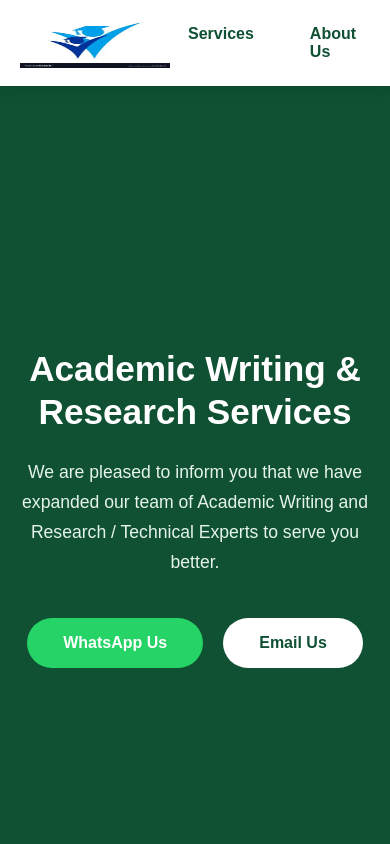
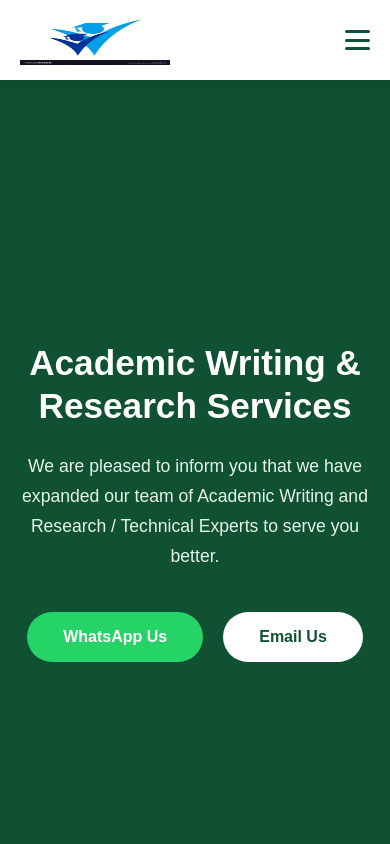
Before and after one commit to Antony-Mwangi/Top-notch-Academia, a Next.js app: page / in a window 390 px wide. Shown: the top 844 px of the page. Built offline with nearby package versions, Linux system fonts and the light colour scheme.

Commit message:
phase two

```diff
--- a/app/page.js
+++ b/app/page.js
@@ -1,52 +1,67 @@
 "use client";
 
+import { useState, useEffect } from "react";
 import Image from "next/image";
 
 export default function HomePage() {
+  const [menuOpen, setMenuOpen] = useState(false);
+  const [isMobile, setIsMobile] = useState(false);
+
+  useEffect(() => {
+    const handleResize = () => setIsMobile(window.innerWidth <= 768);
+    handleResize(); // initial check
+    window.addEventListener("resize", handleResize);
+    return () => window.removeEventListener("resize", handleResize);
+  }, []);
+
   return (
     <main style={styles.page}>
-      {/* HEADER / NAVIGATION */}
+      {/* HEADER */}
       <header style={styles.header}>
         <div style={styles.navContainer}>
           <div style={styles.logo}>
             <Image src="/LOGO.webp" alt="TopNotch Academia Logo" width={150} height={50} />
           </div>
+
+          {isMobile ? (
+            <>
+              <div style={styles.hamburger} onClick={() => setMenuOpen(!menuOpen)}>
+                <div style={styles.bar}></div>
+                <div style={styles.bar}></div>
+                <div style={styles.bar}></div>
+              </div>
+
+              {menuOpen && (
+                <nav style={styles.navMobile}>
+                  <a href="#services" style={styles.navLink} onClick={() => setMenuOpen(false)}>Services</a>
+                  <a href="#about" style={styles.navLink} onClick={() => setMenuOpen(false)}>About Us</a>
+                  <a href="#howitworks" style={styles.navLink} onClick={() => setMenuOpen(false)}>How It Works</a>
+                  <a href="#contact" style={styles.navLink} onClick={() => setMenuOpen(false)}>Contact</a>
+                </nav>
+              )}
+            </>
+          ) : (
             <nav style={styles.nav}>
               <a href="#services" style={styles.navLink}>Services</a>
               <a href="#about" style={styles.navLink}>About Us</a>
               <a href="#howitworks" style={styles.navLink}>How It Works</a>
               <a href="#contact" style={styles.navLink}>Contact</a>
             </nav>
+          )}
         </div>
       </header>
 
       {/* HERO */}
       <section style={styles.hero}>
         <div style={styles.heroContent}>
-          <h1 style={styles.title}>
-            Academic Writing & Research Services
-          </h1>
-
+          <h1 style={styles.title}>Academic Writing & Research Services</h1>
           <p style={styles.subtitle}>
             We are pleased to inform you that we have expanded our team of
             Academic Writing and Research / Technical Experts to serve you better.
           </p>
-
           <div style={styles.buttons}>
-            <a
-              href="https://wa.me/254799890080"
-              target="_blank"
-              style={styles.heroBtnGreen}
-            >
-              WhatsApp Us
-            </a>
-
-            <a
-              href="mailto:Topnotchacademia057@gmail.com"
-              style={styles.heroBtnWhite}
-            >
-              Email Us
-            </a>
+            <a href="https://wa.me/254799890080" target="_blank" style={styles.heroBtnGreen}>WhatsApp Us</a>
+            <a href="mailto:Topnotchacademia057@gmail.com" style={styles.heroBtnWhite}>Email Us</a>
           </div>
         </div>
       </section>
@@ -87,7 +102,6 @@ export default function HomePage() {
             </ul>
           </div>
         </div>
-
         <p style={styles.note}>
           ✔ We provide authentic and original papers that are free from plagiarism
           of any kind (including AI), delivered at affordable rates and within
@@ -124,12 +138,8 @@ export default function HomePage() {
       <footer id="contact" style={styles.footer}>
         <p>© 2026 TopNotch Academia. All Rights Reserved.</p>
         <div style={styles.footerLinks}>
-          <a href="https://wa.me/254799890080" target="_blank" style={styles.footerLink}>
-            WhatsApp
-          </a>
-          <a href="mailto:Topnotchacademia057@gmail.com" style={styles.footerLink}>
-            Email
-          </a>
+          <a href="https://wa.me/254799890080" target="_blank" style={styles.footerLink}>WhatsApp</a>
+          <a href="mailto:Topnotchacademia057@gmail.com" style={styles.footerLink}>Email</a>
         </div>
       </footer>
     </main>
@@ -137,252 +147,49 @@ export default function HomePage() {
 }
 
 const styles = {
-  page: {
-    fontFamily: "Arial, Helvetica, sans-serif",
-    margin: 0,
-    padding: 0,
-    backgroundColor: "#ffffff",
-    color: "#212529",
-  },
+  page: { fontFamily: "Arial, Helvetica, sans-serif", margin: 0, padding: 0, backgroundColor: "#fff", color: "#212529" },
 
-  /* HEADER / NAVIGATION */
-  header: {
-    position: "sticky",
-    top: 0,
-    backgroundColor: "#ffffff",
-    zIndex: 100,
-    boxShadow: "0 4px 15px rgba(0,0,0,0.1)",
-  },
-
-  navContainer: {
-    maxWidth: "1200px",
-    margin: "0 auto",
-    display: "flex",
-    justifyContent: "space-between",
-    alignItems: "center",
-    padding: "15px 20px",
-  },
-
-  logo: {
-    display: "flex",
-    alignItems: "center",
-  },
-
-  nav: {
-    display: "flex",
-    gap: "20px",
-  },
-
-  navLink: {
-    textDecoration: "none",
-    color: "#0f5132",
-    fontWeight: "700",
-    fontSize: "1rem",
-    padding: "10px 18px",
-    borderRadius: "8px",
-    transition: "all 0.3s ease",
-  },
-
-  navLinkHover: {
-    backgroundColor: "#0f5132",
-    color: "#ffffff",
-  },
+  /* HEADER */
+  header: { position: "sticky", top: 0, backgroundColor: "#fff", zIndex: 100, boxShadow: "0 4px 15px rgba(0,0,0,0.1)" },
+  navContainer: { maxWidth: "1200px", margin: "0 auto", display: "flex", justifyContent: "space-between", alignItems: "center", padding: "15px 20px" },
+  logo: { display: "flex", alignItems: "center" },
+  nav: { display: "flex", gap: "20px" },
+  navMobile: { display: "flex", flexDirection: "column", gap: "15px", position: "absolute", top: "70px", right: "20px", backgroundColor: "#ffffff", padding: "15px 25px", borderRadius: "8px", boxShadow: "0 5px 20px rgba(0,0,0,0.15)" },
+  navLink: { textDecoration: "none", color: "#0f5132", fontWeight: "700", fontSize: "1rem", padding: "10px 18px", borderRadius: "8px", transition: "all 0.3s ease" },
+  hamburger: { display: "flex", flexDirection: "column", justifyContent: "space-between", width: "25px", height: "20px", cursor: "pointer" },
+  bar: { height: "3px", width: "100%", backgroundColor: "#0f5132", borderRadius: "3px" },
 
   /* HERO */
-  hero: {
-    minHeight: "100vh",
-    backgroundColor: "#0f5132",
-    display: "flex",
-    alignItems: "center",
-    justifyContent: "center",
-    padding: "60px 20px",
-    color: "#ffffff",
-    textAlign: "center",
-  },
-
-  heroContent: {
-    maxWidth: "950px",
-  },
-
-  title: {
-    fontSize: "clamp(2.2rem, 5vw, 3.2rem)",
-    fontWeight: "800",
-    marginBottom: "25px",
-    lineHeight: "1.2",
-  },
-
-  subtitle: {
-    fontSize: "clamp(1.1rem, 2.8vw, 1.35rem)",
-    lineHeight: "1.7",
-    marginBottom: "40px",
-    color: "#e6f4ea",
-  },
-
-  buttons: {
-    display: "flex",
-    gap: "20px",
-    justifyContent: "center",
-    flexWrap: "wrap",
-  },
-
-  heroBtnGreen: {
-    backgroundColor: "#25D366",
-    color: "#ffffff",
-    padding: "16px 36px",
-    borderRadius: "40px",
-    fontWeight: "700",
-    fontSize: "1rem",
-    textDecoration: "none",
-    transition: "all 0.3s ease",
-  },
-
-  heroBtnWhite: {
-    backgroundColor: "#ffffff",
-    color: "#0f5132",
-    padding: "16px 36px",
-    borderRadius: "40px",
-    fontWeight: "700",
-    fontSize: "1rem",
-    textDecoration: "none",
-    transition: "all 0.3s ease",
-  },
-
-  heroBtnHoverGreen: {
-    backgroundColor: "#1ebe57",
-  },
-
-  heroBtnHoverWhite: {
-    backgroundColor: "#0f5132",
-    color: "#ffffff",
-  },
+  hero: { minHeight: "100vh", backgroundColor: "#0f5132", display: "flex", alignItems: "center", justifyContent: "center", padding: "60px 20px", color: "#fff", textAlign: "center" },
+  heroContent: { maxWidth: "950px" },
+  title: { fontSize: "clamp(2.2rem, 5vw, 3.2rem)", fontWeight: "800", marginBottom: "25px", lineHeight: "1.2" },
+  subtitle: { fontSize: "clamp(1.1rem, 2.8vw, 1.35rem)", lineHeight: "1.7", marginBottom: "40px", color: "#e6f4ea" },
+  buttons: { display: "flex", gap: "20px", justifyContent: "center", flexWrap: "wrap" },
+  heroBtnGreen: { backgroundColor: "#25D366", color: "#fff", padding: "16px 36px", borderRadius: "40px", fontWeight: "700", fontSize: "1rem", textDecoration: "none", transition: "all 0.3s ease" },
+  heroBtnWhite: { backgroundColor: "#fff", color: "#0f5132", padding: "16px 36px", borderRadius: "40px", fontWeight: "700", fontSize: "1rem", textDecoration: "none", transition: "all 0.3s ease" },
 
   /* SERVICES */
-  services: {
-    padding: "80px 20px",
-    backgroundColor: "#f1f3f5",
-  },
+  services: { padding: "80px 20px", backgroundColor: "#f1f3f5" },
+  sectionTitle: { textAlign: "center", fontSize: "clamp(2rem, 4.5vw, 2.6rem)", marginBottom: "50px", color: "#0f5132", fontWeight: "800" },
+  servicesGrid: { display: "grid", gridTemplateColumns: "repeat(auto-fit, minmax(300px, 1fr))", gap: "40px", maxWidth: "1200px", margin: "0 auto" },
+  serviceCard: { backgroundColor: "#ffffff", padding: "35px", borderRadius: "18px", boxShadow: "0 10px 28px rgba(0,0,0,0.1)" },
+  cardTitle: { fontSize: "1.5rem", marginBottom: "20px", color: "#198754", fontWeight: "700" },
+  list: { paddingLeft: "20px", fontSize: "1.05rem", lineHeight: "1.9" },
+  note: { marginTop: "50px", maxWidth: "950px", marginInline: "auto", textAlign: "center", fontSize: "1.1rem", lineHeight: "1.7", color: "#212529", fontWeight: "500" },
 
-  sectionTitle: {
-    textAlign: "center",
-    fontSize: "clamp(2rem, 4.5vw, 2.6rem)",
-    marginBottom: "50px",
-    color: "#0f5132",
-    fontWeight: "800",
-  },
-
-  servicesGrid: {
-    display: "grid",
-    gridTemplateColumns: "repeat(auto-fit, minmax(300px, 1fr))",
-    gap: "40px",
-    maxWidth: "1200px",
-    margin: "0 auto",
-  },
-
-  serviceCard: {
-    backgroundColor: "#ffffff",
-    padding: "35px",
-    borderRadius: "18px",
-    boxShadow: "0 10px 28px rgba(0,0,0,0.1)",
-  },
-
-  cardTitle: {
-    fontSize: "1.5rem",
-    marginBottom: "20px",
-    color: "#198754",
-    fontWeight: "700",
-  },
-
-  list: {
-    paddingLeft: "20px",
-    fontSize: "1.05rem",
-    lineHeight: "1.9",
-  },
-
-  note: {
-    marginTop: "50px",
-    maxWidth: "950px",
-    marginInline: "auto",
-    textAlign: "center",
-    fontSize: "1.1rem",
-    lineHeight: "1.7",
-    color: "#212529",
-    fontWeight: "500",
-  },
-
-  /* ABOUT US */
-  about: {
-    padding: "80px 20px",
-    backgroundColor: "#e6f4ea",
-    textAlign: "center",
-  },
-
-  aboutText: {
-    maxWidth: "900px",
-    margin: "0 auto 40px",
-    fontSize: "1.1rem",
-    lineHeight: "1.8",
-    color: "#212529",
-  },
-
-  aboutPoints: {
-    display: "grid",
-    gridTemplateColumns: "repeat(auto-fit, minmax(200px, 1fr))",
-    gap: "20px",
-    maxWidth: "900px",
-    margin: "0 auto",
-    fontSize: "1rem",
-    fontWeight: "600",
-  },
-
-  point: {
-    backgroundColor: "#ffffff",
-    padding: "20px",
-    borderRadius: "12px",
-    boxShadow: "0 5px 15px rgba(0,0,0,0.08)",
-  },
+  /* ABOUT */
+  about: { padding: "80px 20px", backgroundColor: "#e6f4ea", textAlign: "center" },
+  aboutText: { maxWidth: "900px", margin: "0 auto 40px", fontSize: "1.1rem", lineHeight: "1.8", color: "#212529" },
+  aboutPoints: { display: "grid", gridTemplateColumns: "repeat(auto-fit, minmax(200px, 1fr))", gap: "20px", maxWidth: "900px", margin: "0 auto", fontSize: "1rem", fontWeight: "600" },
+  point: { backgroundColor: "#ffffff", padding: "20px", borderRadius: "12px", boxShadow: "0 5px 15px rgba(0,0,0,0.08)" },
 
   /* HOW IT WORKS */
-  howItWorks: {
-    padding: "80px 20px",
-    backgroundColor: "#f1f3f5",
-    textAlign: "center",
-  },
-
-  steps: {
-    display: "grid",
-    gridTemplateColumns: "repeat(auto-fit, minmax(220px, 1fr))",
-    gap: "20px",
-    maxWidth: "900px",
-    margin: "0 auto",
-    fontSize: "1.1rem",
-    fontWeight: "500",
-  },
-
-  step: {
-    backgroundColor: "#ffffff",
-    padding: "25px",
-    borderRadius: "12px",
-    boxShadow: "0 5px 15px rgba(0,0,0,0.08)",
-  },
+  howItWorks: { padding: "80px 20px", backgroundColor: "#f1f3f5", textAlign: "center" },
+  steps: { display: "grid", gridTemplateColumns: "repeat(auto-fit, minmax(220px, 1fr))", gap: "20px", maxWidth: "900px", margin: "0 auto", fontSize: "1.1rem", fontWeight: "500" },
+  step: { backgroundColor: "#ffffff", padding: "25px", borderRadius: "12px", boxShadow: "0 5px 15px rgba(0,0,0,0.08)" },
 
   /* FOOTER */
-  footer: {
-    padding: "40px 20px",
-    backgroundColor: "#0f5132",
-    color: "#ffffff",
-    textAlign: "center",
-  },
-
-  footerLinks: {
-    marginTop: "15px",
-    display: "flex",
-    justifyContent: "center",
-    gap: "25px",
-  },
-
-  footerLink: {
-    color: "#ffffff",
-    textDecoration: "none",
-    fontWeight: "600",
-  },
+  footer: { padding: "40px 20px", backgroundColor: "#0f5132", color: "#ffffff", textAlign: "center" },
+  footerLinks: { marginTop: "15px", display: "flex", justifyContent: "center", gap: "25px" },
+  footerLink: { color: "#ffffff", textDecoration: "none", fontWeight: "600" },
 };
```
Lines whose indentation alone changed are shown as unchanged.
